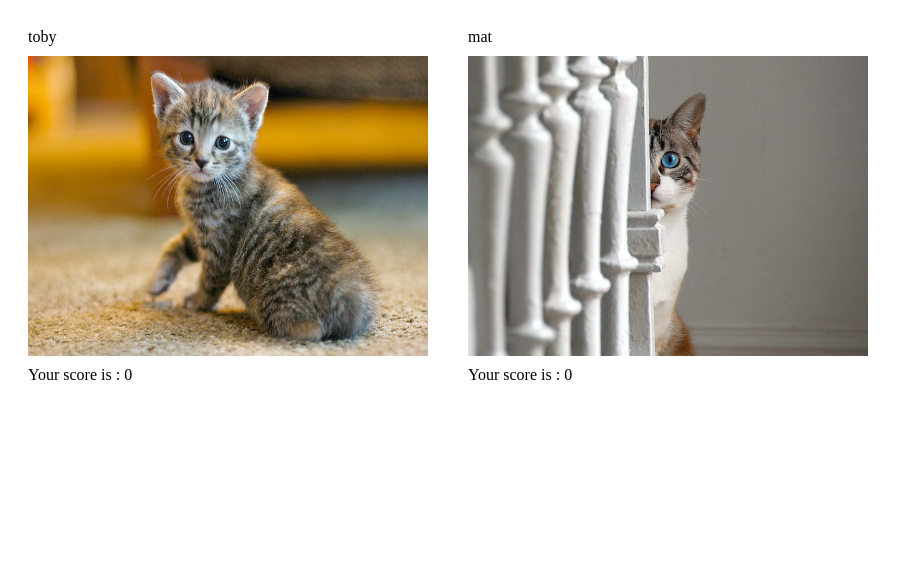
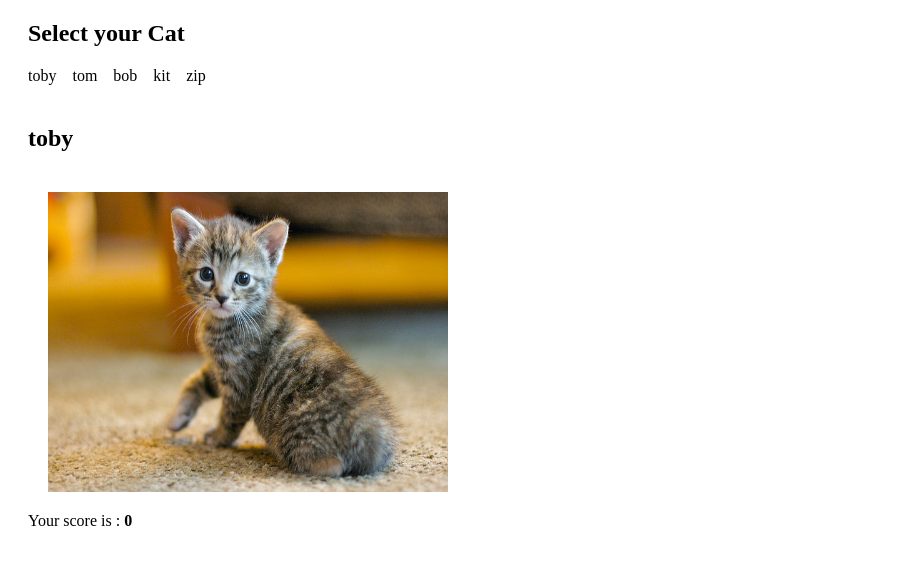
Before and after one commit to varmaarp/udacityJS, a plain HTML site: page index.html in a window 1280 px wide. Shown: the whole page, without its empty margins (0-903 px from the left). Drawn offline with nearby package versions, Linux system fonts and the light colour scheme.

Commit message:
mvc model

```diff
--- a/index.html
+++ b/index.html
@@ -1,23 +1,25 @@
 <html>
     <head>
         <script src="https://code.jquery.com/jquery-3.1.1.slim.min.js" integrity="sha384-A7FZj7v+d/sdmMqp/nOQwliLvUsJfDHW+k9Omg/a/EheAdgtzNs3hpfag6Ed950n" crossorigin="anonymous"></script>
-        <script src="js/myScript.js"></script>
+        <!--<script src="js/myScript.js"></script>-->
+        <script src="js/mvo.js"></script>
     </head>
     <body>
-        <div id="cats">
-            <div class="cats" id="cat1" style="float: left; margin:20px;" >
-                <div id="cat-name1"></div>
-                <img id="cat1" src="images/cat1.jpg" width="400" height="300" style="padding-bottom: 10px; padding-top: 10px;">
-                <div id="score">
-                    Your score is : <span id="num1">0</span>
-                </div>
-            </div>
-            <div class="cats" id="cat2" style="float: left; margin:20px;">
-                <div id="cat-name2"></div>
-                <img id="cat2" src="images/cat2.jpg" width="400" height="300" style="padding-bottom: 10px; padding-top: 10px;">
-                <div id="score">
-                    Your score is : <span id="num2">0</span>
-                </div>
+        <div id="cats-list" style="margin: 20px">
+            <h2>Select your Cat</h2>
+            <ul id="cats" style="list-style-type: none; padding-left:0; margin-bottom: 40px; ">
+            </ul>
+        </div>
+        </br>
+        <div id="cat-section" style="padding-left: 20px;">
+            <h2 id="cat-name" >
+            </h2>
+
+            <img id="cat-image" src="" width='400' height='300' style='padding:20px' >
+            </img>
+
+            <div id="score">
+                Your score is : <span id="num" style="font-weight: bold">0</span>
             </div>
         </div>
 
--- /dev/null
+++ b/js/mvo.js
@@ -0,0 +1,87 @@
+$(function(){
+
+    Cat = function(name, srcNum){
+        this.name = name;
+        this.src = "images/cat" + srcNum +".jpg";
+        this.count = 0;
+    };
+
+    var model = {
+
+        currentCat : null,
+
+        cats : [new Cat("toby",1),
+                new Cat("tom",2),
+                new Cat("bob",3),
+                new Cat("kit",4),
+                new Cat("zip",5)]
+    };
+
+    var controller = {
+
+        init : function(){
+            model.currentCat = model.cats[0];
+            catView.init();
+            catListView.init();
+        },
+
+        getCurrentCat : function(){
+            return model.currentCat;
+        },
+
+        setCurrentCat : function(cat){
+            model.currentCat = cat;
+        },
+
+        getAllCats : function(){
+            return model.cats;
+        },
+
+        incrementCount : function(){
+            model.currentCat.count++;
+            catView.render();
+        }
+    };
+
+    var catView = {
+
+        init : function(){
+            $('#cat-image').on('click',function(){
+                controller.incrementCount();
+            });
+
+            this.render();
+        },
+
+        render : function(){
+            var currentCat = controller.getCurrentCat();
+            $('#cat-name').text(currentCat.name);
+            $('#num').text(currentCat.count);
+            $('#cat-image').attr('src',currentCat.src);
+        }
+    };
+
+    var catListView = {
+
+        init : function(){
+            this.render();
+        },
+
+        render : function(){
+            var cats = controller.getAllCats();
+
+            for (var i=0; i < cats.length; i++){
+                var cat = cats[i]
+                $('#cats').append("<li id='cat"+ i +"' style='float: left; padding-right: 16px;'>"+ cat.name +"</li>");
+                $('#cat'+i).on('click',(function(incat){
+                    return function(){
+                        controller.setCurrentCat(incat);
+                        catView.render();
+                    };
+                })(cat));
+            }
+        }
+    }
+
+    controller.init();
+});
--- a/js/myScript.js
+++ b/js/myScript.js
@@ -1,19 +1,42 @@
 $(function(){
-    var cat1 = "toby";
-    var cat2 = "mat";
-    var count1 = 0;
-    var count2 = 0;
-    $('#cat-name1').text(cat1);
-    $('#cat-name2').text(cat2);
-    $('.cats').click(function(){
+
+    //create cats array
+    var cats = []
+
+    //Cat constructor function
+    var Cat = function(name){
+        this.name = name;
+        this.count = 0;
+    }
+
+    //initialize cats and push to array
+    cats.push(new Cat("toby"));
+    cats.push(new Cat("tom"));
+    cats.push(new Cat("bob"));
+    cats.push(new Cat("kit"));
+    cats.push(new Cat("zip"));
+
+    //add cats to html list
+    for (var i=0; i < cats.length; i++){
+        $('#cats').append("<li style='float: left; padding-right: 16px;' id='"+i+"'>"+cats[i].name+"</li>");
+    }
+
+    //display cat name according to selection
+    $('li').click(function(){
         var id = $(this).attr('id');
-        if (id==="cat1"){
-            count1++;
-            $('#num1').text(count1);
-        }
-        else {
-            count2++;
-            $('#num2').text(count2);
-        }
+        var num = parseInt(id)+1; //to get correct image number
+
+        $('#cat-name').text(cats[id].name);
+        $('.image').remove();
+        $('#cat-image').append("<img class='image' id='"+id+"' src='images/cat"+num+".jpg' width='400' height='300' style='padding:20px;'>");
+        $('#num').text(cats[id].count);
     });
+
+    //increase count when image is clicked
+    $('#cat-image').on('click', '.image',function(){
+        var id = $(this).attr('id');
+        cats[id].count += 1;
+        $('#num').text(cats[id].count);
+    });
+
 });
```
Also changed, not shown: images/cat3.jpg (added), images/cat4.jpg (added), images/cat5.jpg (added).
